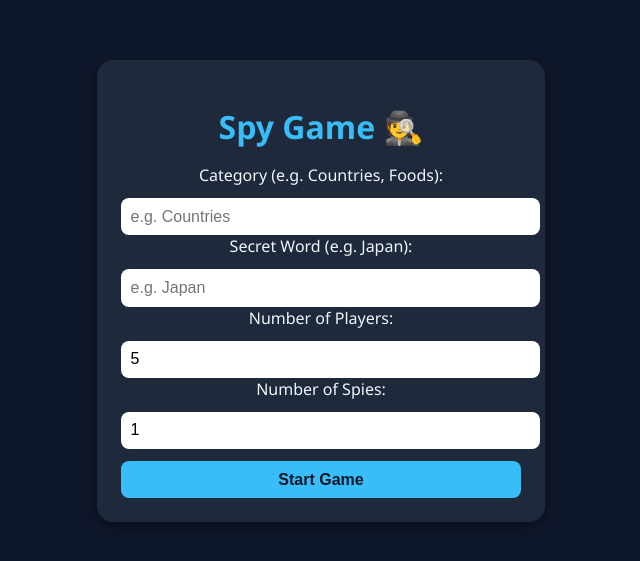
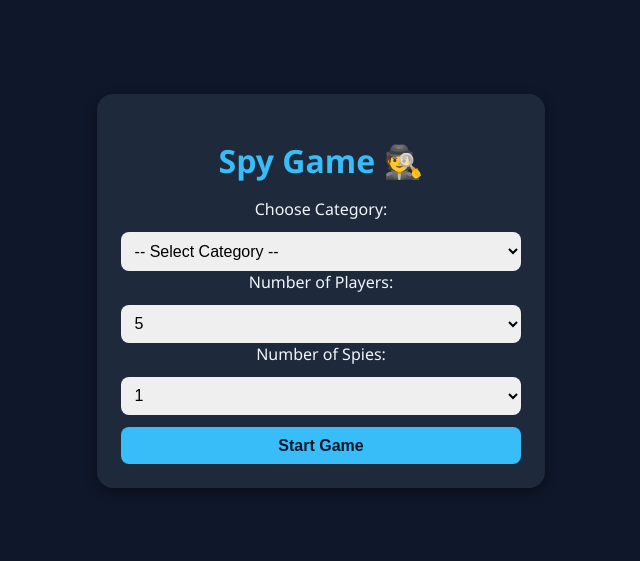
Before and after one commit to jasdjsajdsajd/spygame, a plain HTML site: page index.html in a window 1280 px wide. Shown: the part 125-686 px from the top of the page, without its empty margins (319-959 px from the left). Drawn offline with Linux system fonts and the light colour scheme.

Commit message:
Update index.html

```diff
--- a/index.html
+++ b/index.html
@@ -34,7 +34,7 @@
       text-align: center;
     }
 
-    input, select, button {
+    select, button {
       margin-top: 0.75rem;
       padding: 0.6rem;
       width: 100%;
@@ -68,17 +68,37 @@
 <body>
   <div class="card" id="setup">
     <h1>Spy Game 🕵️</h1>
-    <label>Category (e.g. Countries, Foods):</label>
-    <input type="text" id="category" placeholder="e.g. Countries">
 
-    <label>Secret Word (e.g. Japan):</label>
-    <input type="text" id="word" placeholder="e.g. Japan">
+    <label>Choose Category:</label>
+    <select id="category">
+      <option value="">-- Select Category --</option>
+      <option value="countries">Countries</option>
+      <option value="foods">Foods</option>
+      <option value="sports">Sports</option>
+      <option value="animals">Animals</option>
+      <option value="movies">Movies</option>
+      <option value="jobs">Jobs</option>
+      <option value="cities">Cities</option>
+    </select>
 
     <label>Number of Players:</label>
-    <input type="number" id="numPlayers" min="3" max="20" value="5">
+    <select id="numPlayers">
+      <option value="3">3</option>
+      <option value="4">4</option>
+      <option value="5" selected>5</option>
+      <option value="6">6</option>
+      <option value="7">7</option>
+      <option value="8">8</option>
+      <option value="9">9</option>
+      <option value="10">10</option>
+    </select>
 
     <label>Number of Spies:</label>
-    <input type="number" id="numSpies" min="1" max="3" value="1">
+    <select id="numSpies">
+      <option value="1" selected>1</option>
+      <option value="2">2</option>
+      <option value="3">3</option>
+    </select>
 
     <button onclick="startGame()">Start Game</button>
   </div>
@@ -99,19 +119,33 @@
   <script>
     let players = [];
     let currentPlayer = 0;
+    let secretWord = "";
+
+    const categories = {
+      countries: ["Japan", "Brazil", "France", "Canada", "Egypt", "Australia", "Italy", "Spain", "Mexico", "Norway"],
+      foods: ["Pizza", "Sushi", "Burger", "Tacos", "Pasta", "Ice Cream", "Steak", "Curry", "Dumplings", "Salad"],
+      sports: ["Football", "Tennis", "Basketball", "Cricket", "Hockey", "Boxing", "Golf", "Baseball", "Rugby", "Swimming"],
+      animals: ["Elephant", "Dog", "Cat", "Lion", "Dolphin", "Kangaroo", "Eagle", "Penguin", "Monkey", "Tiger"],
+      movies: ["Inception", "Titanic", "Avatar", "The Matrix", "Gladiator", "Frozen", "Jurassic Park", "Toy Story", "The Godfather", "Interstellar"],
+      jobs: ["Doctor", "Teacher", "Pilot", "Chef", "Engineer", "Police Officer", "Firefighter", "Soldier", "Artist", "Lawyer"],
+      cities: ["London", "Tokyo", "New York", "Paris", "Dubai", "Berlin", "Sydney", "Toronto", "Rome", "Los Angeles"]
+    };
 
     function startGame() {
-      const category = document.getElementById('category').value.trim();
-      const word = document.getElementById('word').value.trim();
+      const category = document.getElementById('category').value;
       const numPlayers = parseInt(document.getElementById('numPlayers').value);
       const numSpies = parseInt(document.getElementById('numSpies').value);
 
-      if (!category || !word || numPlayers < 3 || numSpies < 1 || numSpies >= numPlayers) {
+      if (!category || numPlayers < 3 || numSpies < 1 || numSpies >= numPlayers) {
         alert('Please fill all fields correctly!');
         return;
       }
 
-      players = Array(numPlayers).fill(word);
+      // pick random word from selected category
+      const wordList = categories[category];
+      secretWord = wordList[Math.floor(Math.random() * wordList.length)];
+
+      players = Array(numPlayers).fill(secretWord);
       for (let i = 0; i < numSpies; i++) {
         let index;
         do { index = Math.floor(Math.random() * numPlayers); }
@@ -136,7 +170,7 @@
       if (players[currentPlayer] === "SPY") {
         resultDiv.textContent = "You are the SPY!";
       } else {
-        resultDiv.textContent = "Location: " + document.getElementById('word').value;
+        resultDiv.textContent = "Word: " + secretWord;
       }
 
       resultDiv.classList.remove('hidden');
```
